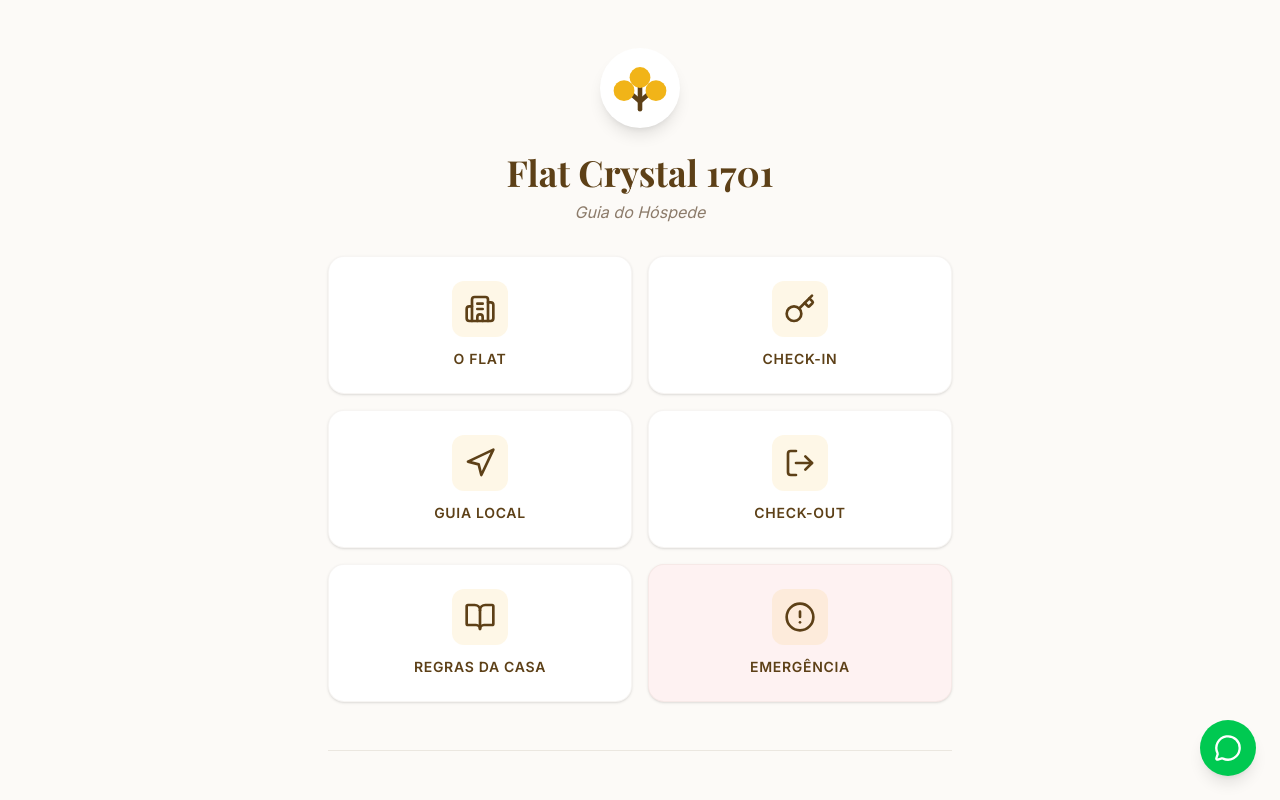
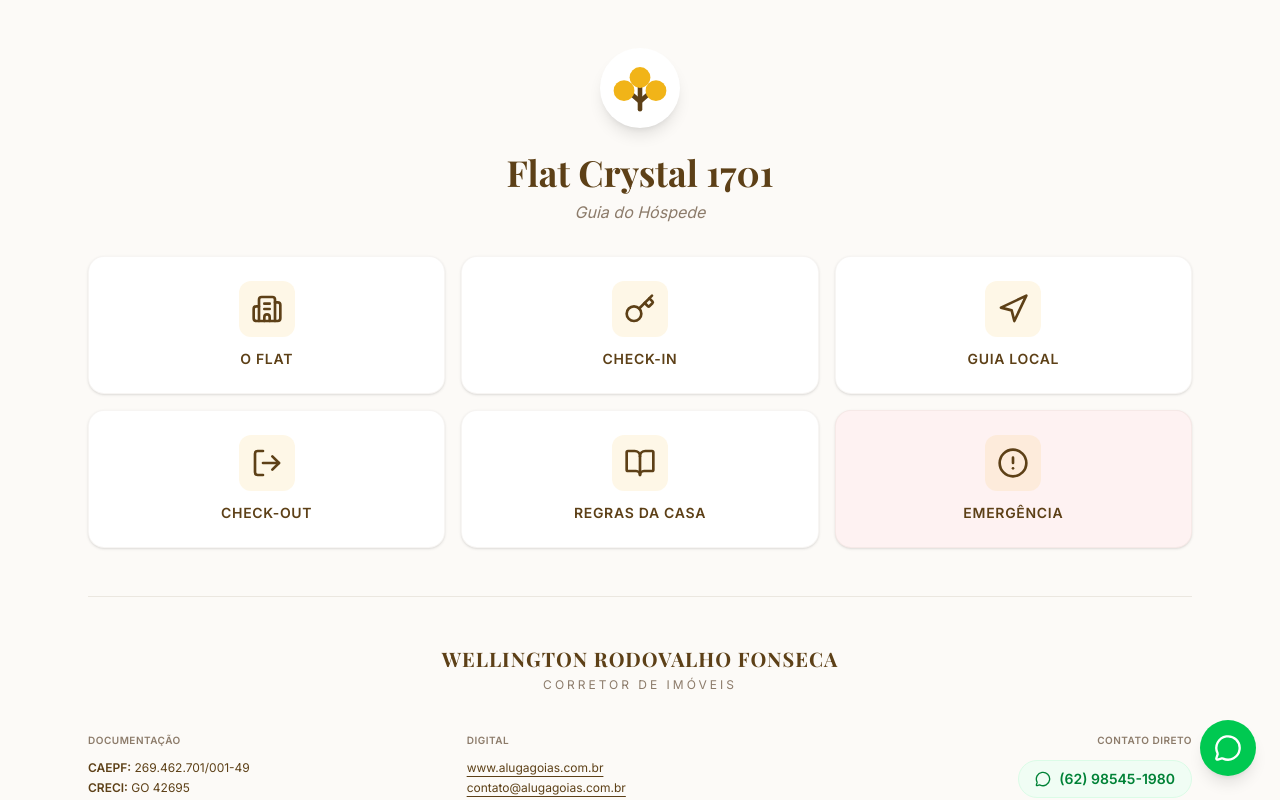
Before and after one commit to wellingtonrodovalho/Guia-digital-do-H-spede, a React (Vite) app: page / in a window 1280 px wide. Shown: the top 800 px of the page. Built offline with nearby package versions, Linux system fonts and the light colour scheme.

Commit message:
Adtaptivo ao equipamento

```diff
--- a/src/App.tsx
+++ b/src/App.tsx
@@ -392,7 +392,7 @@ export default function App() {
         <p className="text-ipe-muted mt-2 italic">Guia do Hóspede</p>
       </header>
 
-      <main className="max-w-2xl mx-auto px-6">
+      <main className="max-w-6xl mx-auto px-6">
         <AnimatePresence mode="wait">
           {view === 'home' && (
             <motion.div
@@ -400,7 +400,7 @@ export default function App() {
               initial={{ opacity: 0, y: 20 }}
               animate={{ opacity: 1, y: 0 }}
               exit={{ opacity: 0, y: -20 }}
-              className="grid grid-cols-1 sm:grid-cols-2 gap-4"
+              className="grid grid-cols-1 sm:grid-cols-2 lg:grid-cols-3 gap-4"
             >
               <NavButton title="O Flat" icon={Building2} onClick={() => setView('flat')} />
               <NavButton title="Check-in" icon={Key} onClick={() => setView('checkin')} />
@@ -464,7 +464,7 @@ export default function App() {
                   <Sparkles size={18} className="text-ipe-gold" />
                   <h3 className="text-xs font-bold text-ipe-muted uppercase tracking-[3px]">Comodidades do Condomínio</h3>
                 </div>
-                <div className="grid grid-cols-2 sm:grid-cols-4 gap-4">
+                <div className="grid grid-cols-2 sm:grid-cols-4 lg:grid-cols-8 gap-4">
                   {[
                     { icon: ShieldCheck, label: 'Portaria 24h' },
                     { icon: Waves, label: 'Piscina Aquecida' },
@@ -512,7 +512,7 @@ export default function App() {
                   </ul>
                 </Card>
 
-                <div className="grid grid-cols-1 sm:grid-cols-2 gap-6">
+                <div className="grid grid-cols-1 md:grid-cols-2 lg:grid-cols-3 gap-6">
                   <Card title="Academia" icon={Dumbbell} className="mb-0">
                     <ul className="space-y-3 text-xs">
                       <li className="flex gap-2">
@@ -580,7 +580,7 @@ export default function App() {
                 </div>
               </div>
 
-              <div className="grid grid-cols-1 md:grid-cols-2 gap-4 mb-6">
+              <div className="grid grid-cols-1 md:grid-cols-2 lg:grid-cols-3 gap-4 mb-6">
                 {/* Na recepção */}
                 <Card title="Na recepção">
                   <p className="text-sm text-ipe-text leading-relaxed">
@@ -635,7 +635,7 @@ export default function App() {
               </div>
 
               {/* Places Grid */}
-              <div className="grid grid-cols-1 sm:grid-cols-2 gap-4">
+              <div className="grid grid-cols-1 sm:grid-cols-2 lg:grid-cols-3 gap-4">
                 {filteredPlaces.map(place => (
                   <div key={place.id} className="bg-white rounded-2xl p-4 shadow-sm border border-ipe-brown/5 flex items-center justify-between group">
                     <div className="flex items-center gap-3 overflow-hidden">
@@ -733,7 +733,7 @@ export default function App() {
                 <h3 className="text-xl font-bold text-ipe-brown mb-2">Sua opinião é importante!</h3>
                 <p className="text-xs text-ipe-muted mb-8">Agradecemos sua atenção e feedback para melhorarmos sempre.</p>
 
-                <div className="grid grid-cols-1 sm:grid-cols-2 gap-4">
+                <div className="grid grid-cols-1 sm:grid-cols-2 lg:grid-cols-3 gap-4">
                   <a
                     href="https://wa.me/5562985451980?text=Olá! Gostaria de deixar um feedback sobre minha estadia no Flat 1701."
                     target="_blank"
@@ -826,7 +826,7 @@ export default function App() {
                 <p className="text-sm text-ipe-muted italic mt-1">Cuidem do nosso espaço como se fosse a casa de vocês!</p>
               </div>
 
-              <div className="grid grid-cols-1 md:grid-cols-2 gap-4 mb-6">
+              <div className="grid grid-cols-1 md:grid-cols-2 lg:grid-cols-3 gap-4 mb-6">
                 <div className="bg-white p-6 rounded-2xl shadow-sm border border-ipe-brown/5">
                   <div className="flex items-center gap-3 mb-3">
                     <div className="p-2 bg-blue-50 text-blue-600 rounded-lg">
```
